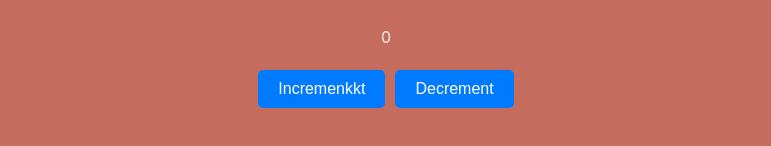
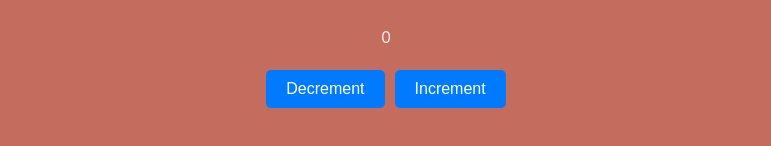
Before and after one commit to alejandrochacinortega/spk-frontend-workshop-react, a React (Vite) app: page / in a window 1280 px wide. Shown: the part 656-802 px from the top of the page, without its empty margins (254-1025 px from the left). Built offline with nearby package versions, Linux system fonts and the light colour scheme.

Commit message:
fix order

```diff
--- a/src/components/counter/Counter.tsx
+++ b/src/components/counter/Counter.tsx
@@ -9,8 +9,8 @@
     <div>
       <h1>Counter</h1>
       <p>{count}</p>
-      <button onClick={() => setCount(count + 1)}>Incremenkkt</button>
       <button onClick={() => setCount(count - 1)}>Decrement</button>
+      <button onClick={() => setCount(count + 1)}>Increment</button>
     </div>
   );
 };
```
